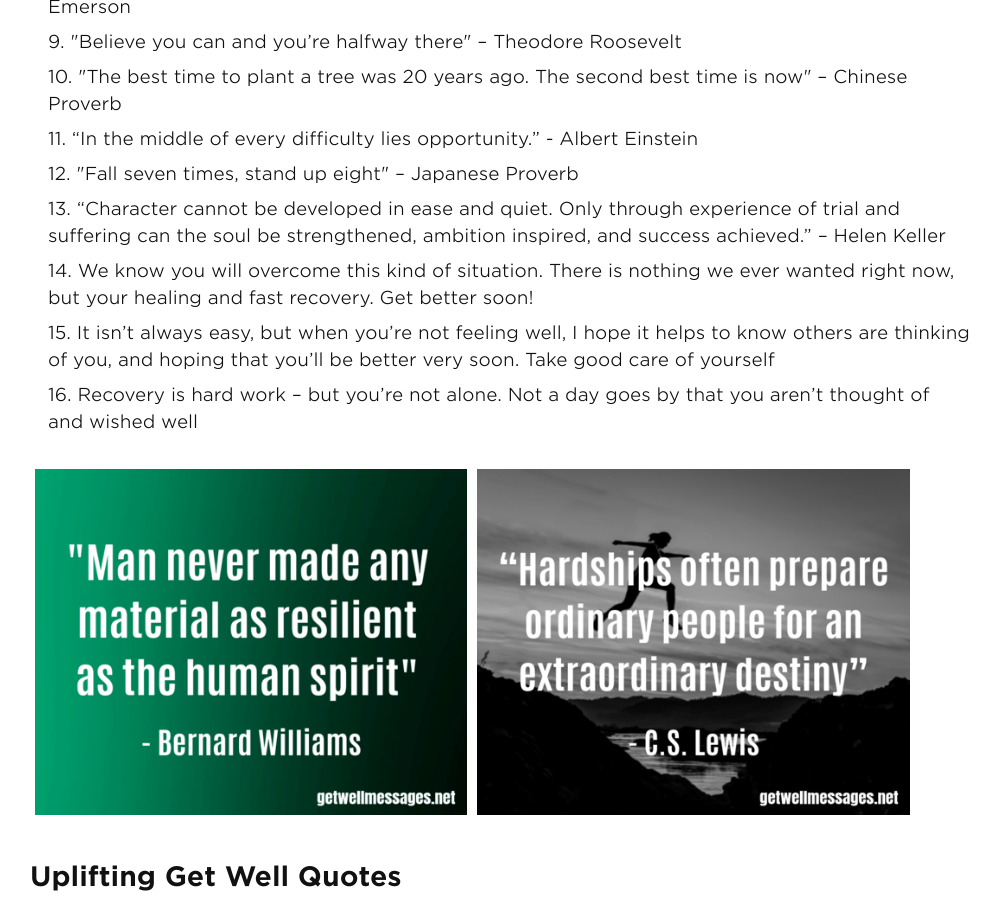
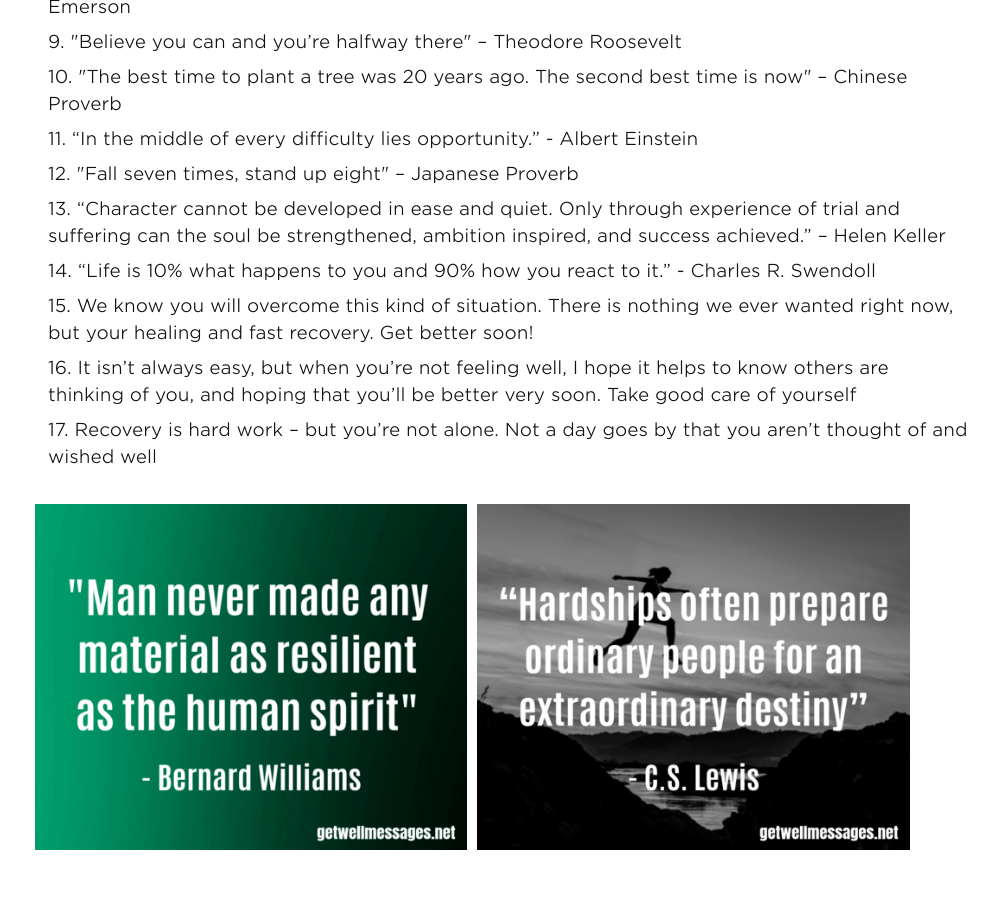
Before and after one commit to andyml123/andyml123.github.io, a Jekyll site: the page built from get-well-soon-quotes.md, in a window 1280 px wide and 900 px high, scrolled down 988 px. Shown: the whole window, without its empty margins (140-1140 px from the left). Built offline with Jekyll 4.4.1, drawn with Linux system fonts in a browser that asks for light colours; some of the changed lines change nothing that is shown.

Commit message:
Update get-well-soon-quotes.md

```diff
--- a/get-well-soon-quotes.md
+++ b/get-well-soon-quotes.md
@@ -1,6 +1,6 @@
 ---
 layout: page
-title: 'Get Well Soon Quotes: 41 Touching and Uplifting Recovery Quotes'
+title: 'Get Well Soon Quotes: 46 Touching and Uplifting Recovery Quotes'
 title2: Get Well Soon Quotes
 description: >-
   A huge range of inspirational, uplifiting and comforting get well quotes to
@@ -34,6 +34,7 @@ Sometimes the person who is sick needs some inspiration or motivation to feel be
 <li>“In the middle of every difficulty lies opportunity.” - Albert Einstein</li>
 <li>"Fall seven times, stand up eight" – Japanese Proverb</li>
 <li>“Character cannot be developed in ease and quiet. Only through experience of trial and suffering can the soul be strengthened, ambition inspired, and success achieved.” – Helen Keller</li>
+<li>“Life is 10% what happens to you and 90% how you react to it.” - Charles R. Swendoll</li>
 <li>We know you will overcome this kind of situation. There is nothing we ever wanted right now, but your healing and fast recovery. Get better soon!</li>
 <li>It isn’t always easy, but when you’re not feeling well, I hope it helps to know others are thinking of you, and hoping that you’ll be better very soon. Take good care of yourself</li>
 <li>Recovery is hard work – but you’re not alone. Not a day goes by that you aren’t thought of and wished well</li>
```
